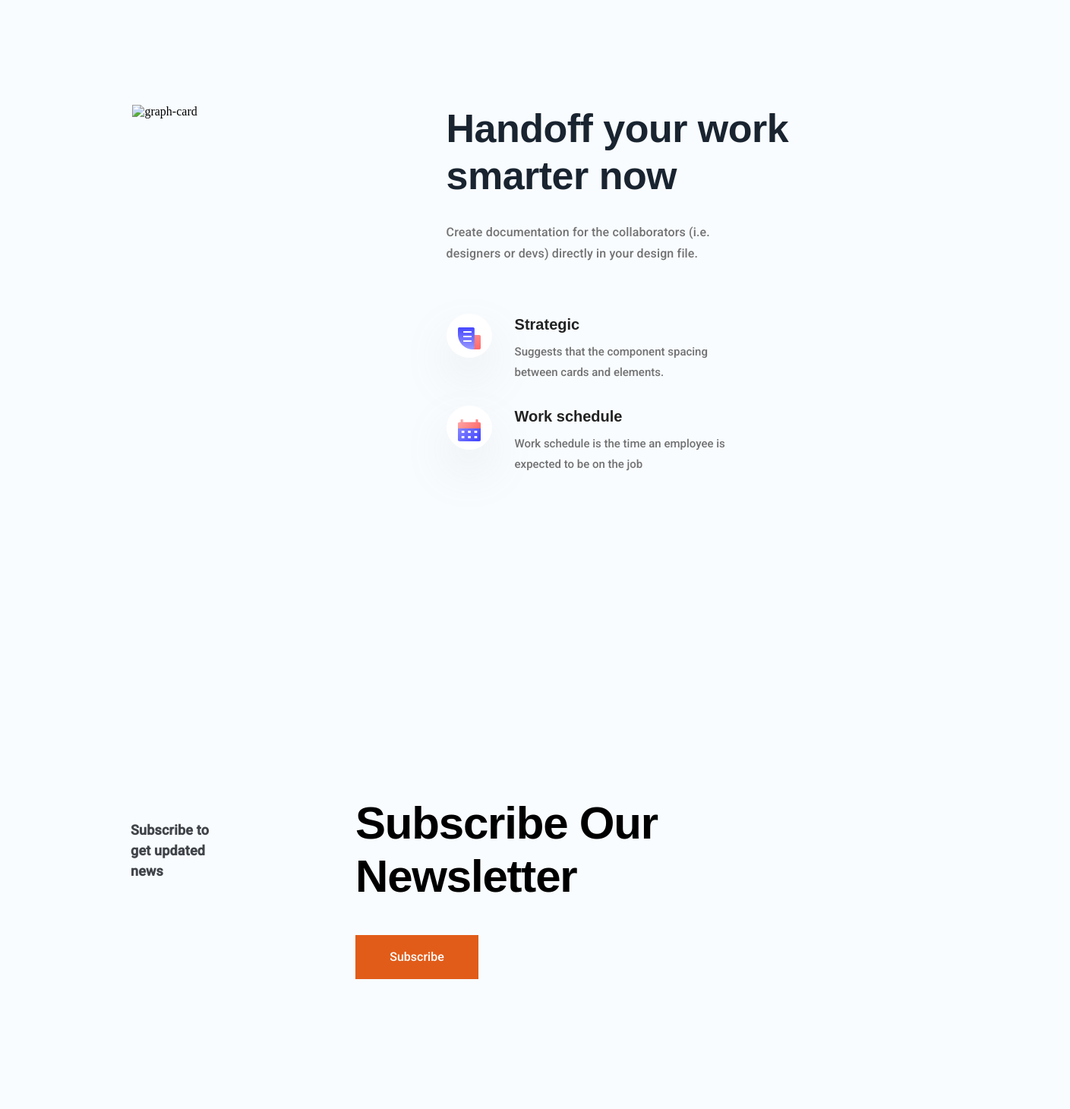
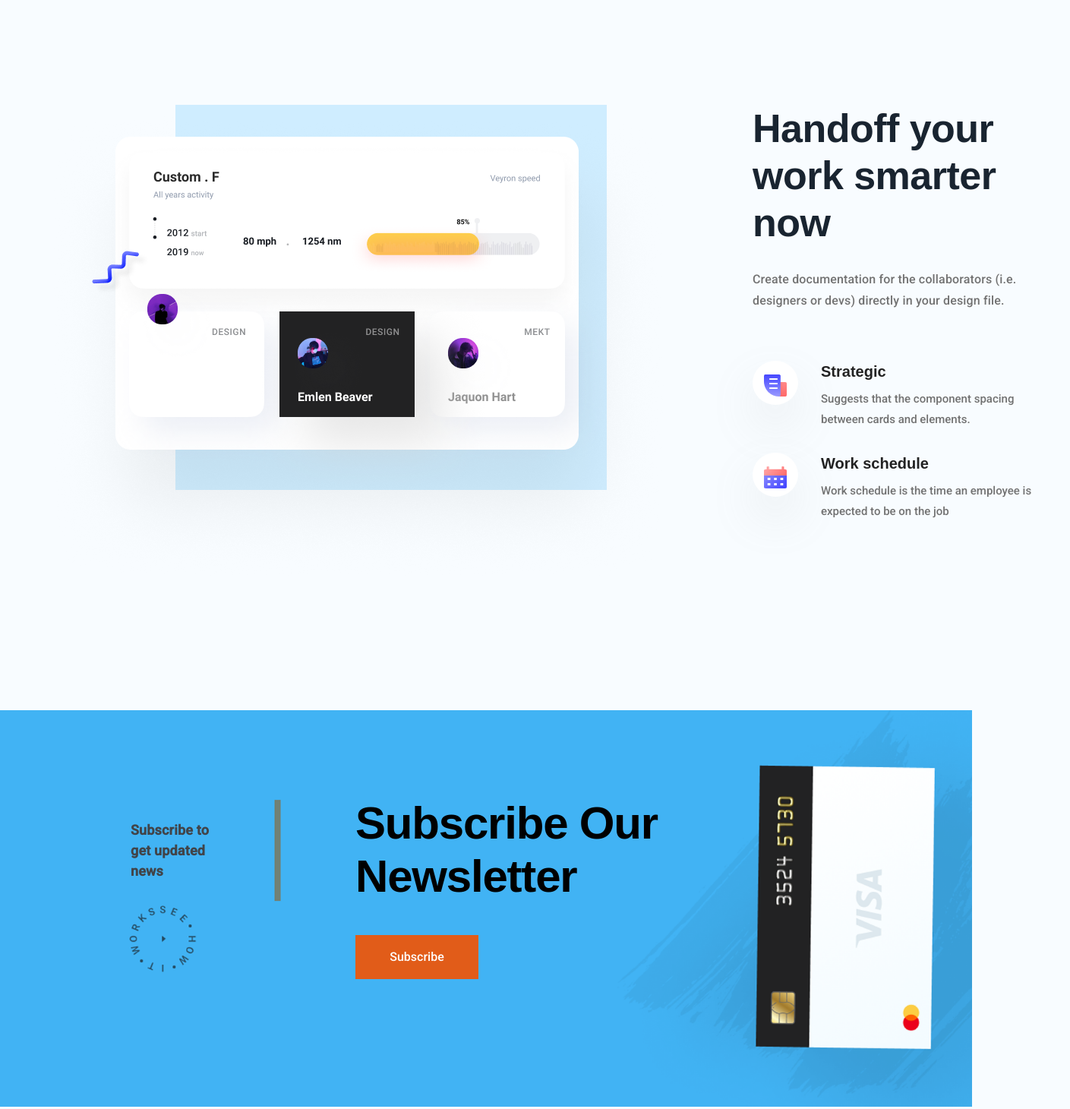
Before and after one commit to briexdon/HTML_CSS-Smart_Banking, a plain HTML site: page index.html in a window 1280 px wide. Shown: the part 2200-3660 px from the top of the page at 76% size, 1409 px wide, since content can reach past the window. Drawn offline with Linux system fonts and the light colour scheme; the site is published under a folder, as on GitHub Pages, so addresses that start at the root find nothing; a web font is replaced by a local one.

Commit message:
Add files via upload

```diff
--- a/index.html
+++ b/index.html
@@ -160,7 +160,7 @@
       <!-- features  -->
       <div class="features">
         <div class="features_graph">
-          <img src="/images/header/features/card.png" alt="graph-card" />
+          <img src="images/header/features/card.png" alt="graph-card" />
         </div>
         <div class="features_descr">
           <div class="features_descr_top">
--- a/main.css
+++ b/main.css
@@ -482,7 +482,7 @@ body {
   flex-direction: row;
   height: 695px;
   margin-top: 122px;
-  background-image: url("../images/fullhdNewletter.png");
+  background-image: url("images/fullhdNewletter.png");
   background-size: cover;
 }
 .newsletter_text {
```
